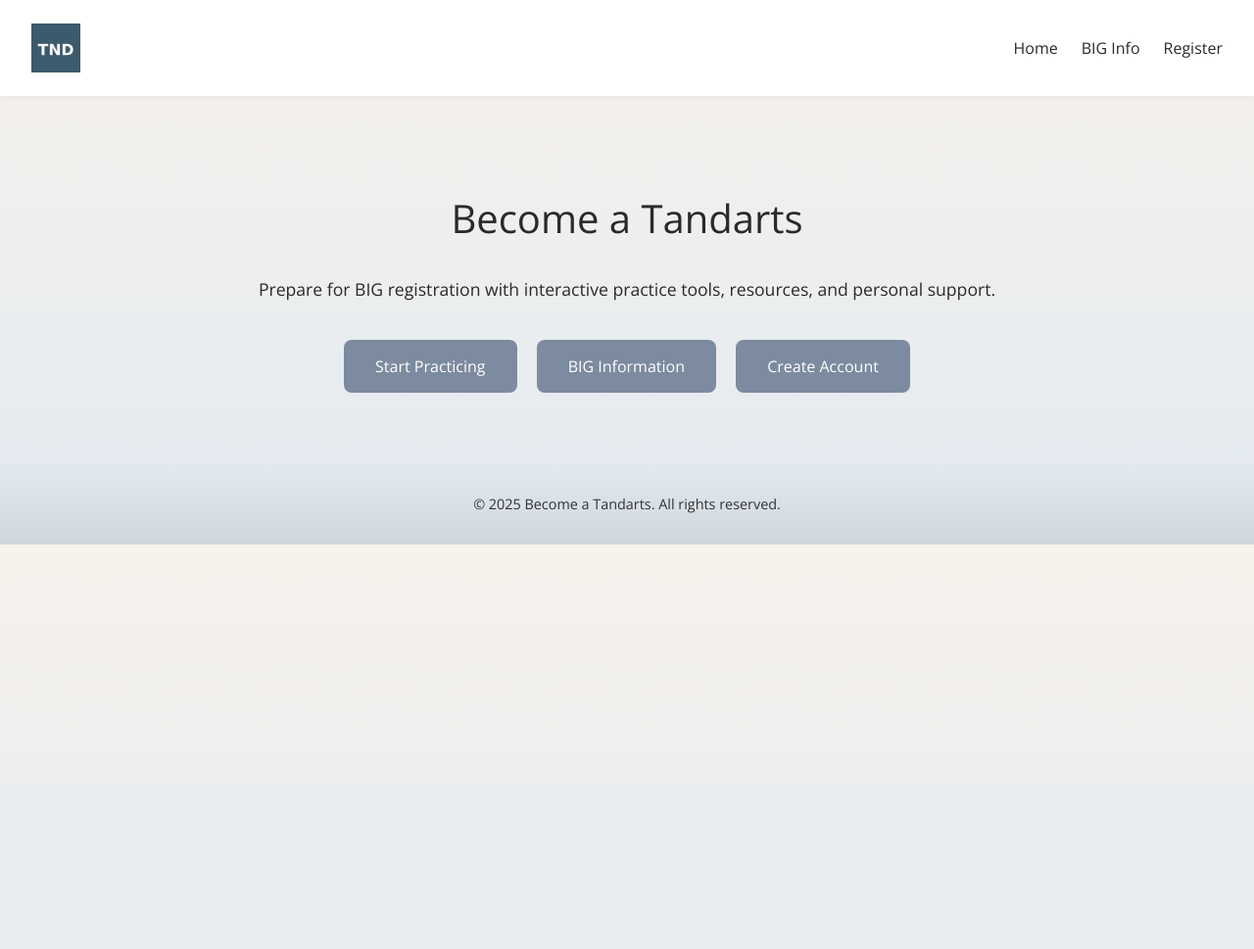
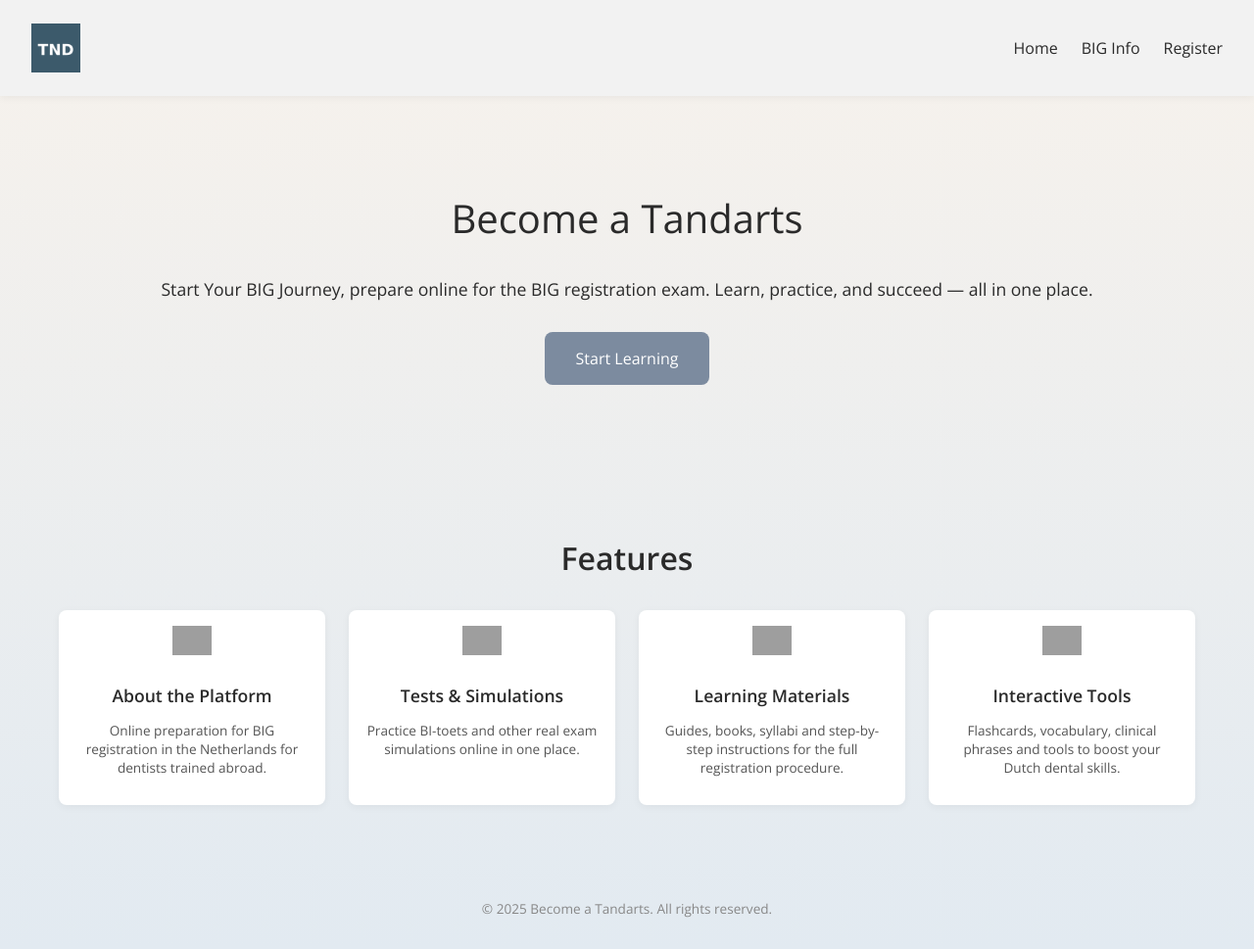
Before and after one commit to YevheniiButov/beatandarts, a Flask app: page / in a window 1280 px wide. Shown: the whole page at 98% size. Before the commit the page ends 607 px from the top, so only its background shows below. Run offline with Flask 3, Linux system fonts and the light colour scheme; grey boxes are pictures that could not be loaded.

Commit message:
Update: improved layout, unified cards section, and added 'Start Learning' button

```diff
--- a/flask-app/templates/index.html
+++ b/flask-app/templates/index.html
@@ -18,7 +18,7 @@
       justify-content: space-between;
       align-items: center;
       padding: 1.5rem 2rem;
-      background-color: #ffffff;
+      background-color: #f2f2f2;
       box-shadow: 0 2px 8px rgba(0, 0, 0, 0.05);
     }
     header img {
@@ -48,9 +48,13 @@
       font-size: 1.1rem;
       margin: 1rem 0 2rem;
     }
+    .buttons {
+      display: flex;
+      justify-content: center;
+      margin-top: 2rem;
+    }
     .buttons a {
       display: inline-block;
-      margin: 0.5rem;
       padding: 1rem 2rem;
       background: #7c8b9f;
       color: white;
@@ -62,12 +66,46 @@
     .buttons a:hover {
       background: #5d6d7c;
     }
+    .features {
+      padding: 4rem 2rem;
+    }
+    .features h2 {
+      text-align: center;
+      font-size: 2rem;
+      margin-bottom: 2rem;
+    }
+    .cards {
+      display: flex;
+      flex-wrap: wrap;
+      justify-content: center;
+      gap: 1.5rem;
+    }
+    .card {
+      background-color: #ffffff;
+      border-radius: 8px;
+      box-shadow: 0 2px 8px rgba(0, 0, 0, 0.05);
+      flex: 1 1 200px;
+      max-width: 240px;
+      padding: 1rem;
+      text-align: center;
+    }
+    .card img {
+      width: 40px;
+      margin-bottom: 0.75rem;
+    }
+    .card h3 {
+      margin: 0.75rem 0 0.5rem;
+      font-size: 1.1rem;
+    }
+    .card p {
+      font-size: 0.85rem;
+      color: #555;
+    }
     footer {
       text-align: center;
       padding: 2rem;
-      background: linear-gradient(to bottom, #e2eaf1, #d0d6dc);
-      color: #333;
-      font-size: 0.9rem;
+      font-size: 0.85rem;
+      color: #888;
     }
   </style>
 </head>
@@ -83,11 +121,35 @@
 
   <section class="hero">
     <h1>Become a Tandarts</h1>
-    <p>Prepare for BIG registration with interactive practice tools, resources, and personal support.</p>
+    <p>Start Your BIG Journey, prepare online for the BIG registration exam. Learn, practice, and succeed — all in one place.</p>
     <div class="buttons">
-      <a href="/login">Start Practicing</a>
-      <a href="/big-info">BIG Information</a>
-      <a href="/register">Create Account</a>
+      <a href="/login">Start Learning</a>
+    </div>
+  </section>
+
+  <section class="features">
+    <h2>Features</h2>
+    <div class="cards">
+      <div class="card">
+        <img src="/static/platform.png" alt="Platform icon">
+        <h3>About the Platform</h3>
+        <p>Online preparation for BIG registration in the Netherlands for dentists trained abroad.</p>
+      </div>
+      <div class="card">
+        <img src="/static/tests.png" alt="Tests icon">
+        <h3>Tests & Simulations</h3>
+        <p>Practice BI-toets and other real exam simulations online in one place.</p>
+      </div>
+      <div class="card">
+        <img src="/static/materials.png" alt="Materials icon">
+        <h3>Learning Materials</h3>
+        <p>Guides, books, syllabi and step-by-step instructions for the full registration procedure.</p>
+      </div>
+      <div class="card">
+        <img src="/static/tools.png" alt="Tools icon">
+        <h3>Interactive Tools</h3>
+        <p>Flashcards, vocabulary, clinical phrases and tools to boost your Dutch dental skills.</p>
+      </div>
     </div>
   </section>
 
```
